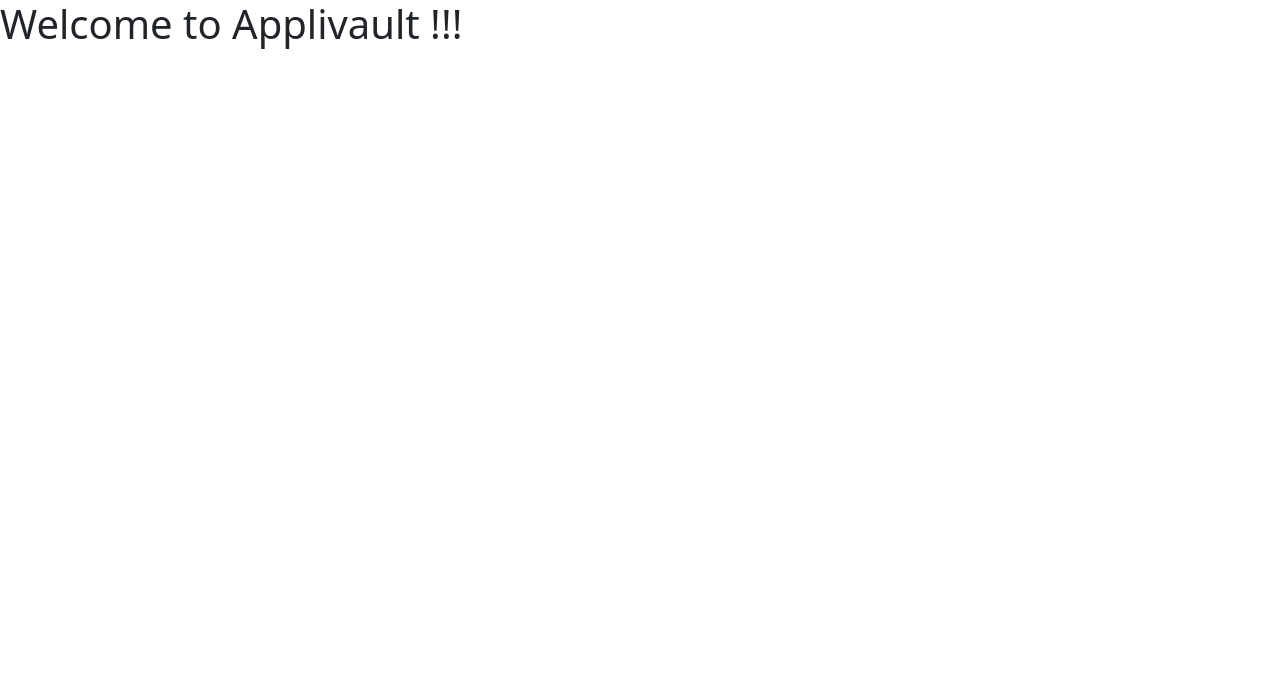
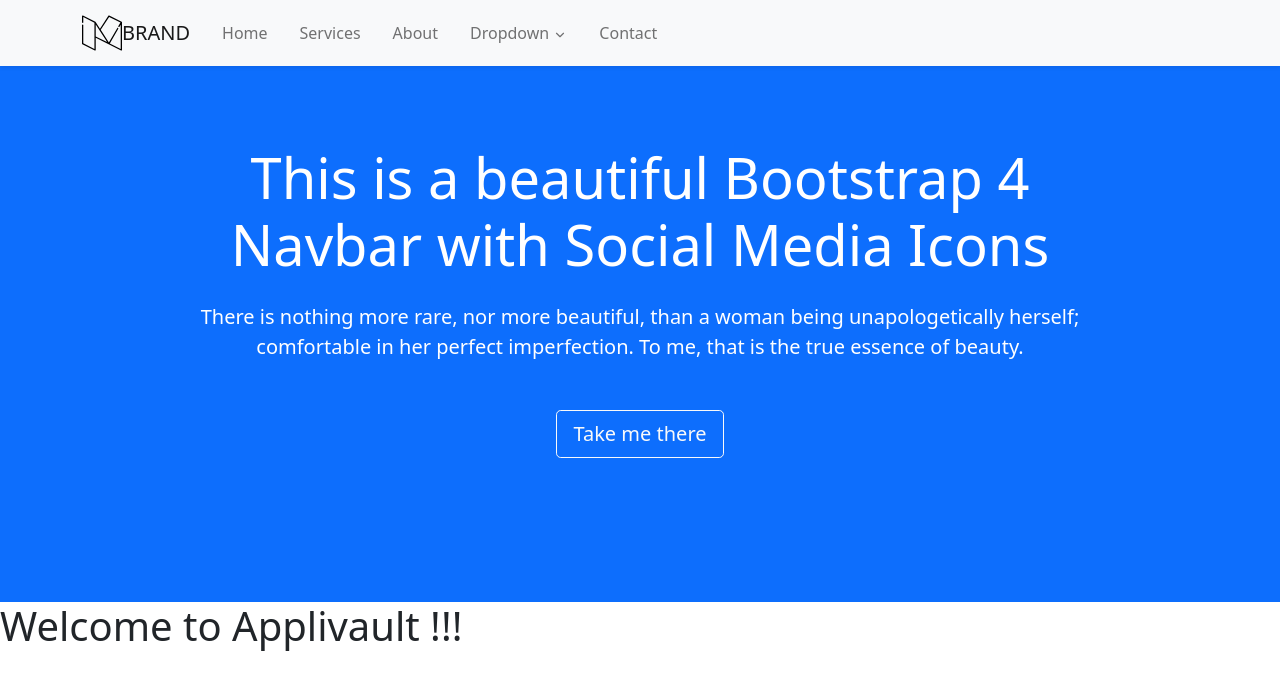
Before and after one commit to IanMalobaMwakha/AppliVault, a Python web app: template applivault/core/templates/core/index.html in a window 1280 px wide. Shown: the top 690 px of the page. Run offline with Jinja, Linux system fonts and the light colour scheme; the template is opened without the code that fills it, so the values that code supplies are empty.

Commit message:
modified:   applivault/core/templates/core/base.html

```diff
--- a/applivault/core/templates/core/base.html
+++ b/applivault/core/templates/core/base.html
@@ -9,10 +9,105 @@
     <link href="https://cdn.jsdelivr.net/npm/bootstrap@5.0.2/dist/css/bootstrap.min.css" rel="stylesheet" integrity="sha384-EVSTQN3/azprG1Anm3QDgpJLIm9Nao0Yz1ztcQTwFspd3yD65VohhpuuCOmLASjC" crossorigin="anonymous">
 
     <title>{% block title %}{% endblock %} | Applivault</title>
+    <style>
+      .dropdown-toggle::after {
+          display: none;
+      }
+      .text-decoration-none{
+        text-decoration: none!important;
+      }
+      /* Font Awesome Icons have variable width. Added fixed width to fix that.*/
+      .icon-width { width: 2rem;}
+    </style>
   </head>
   <body>
-    {% block content %}
-    {% endblock %}
+
+
+
+
+<!--
+
+BootStrap NavBar Example Three - Social Media Icons
+ //
+1. Replaced the ugly toggle with angle
+2. Used hover only for large screen and above
+3. You can add resize function if you want in javascript
+4. SlideIn / SlideUp can be replaced with FadeIn /FadeUp
+5. Delay on leaving mouse is applied to ensure the hover actions are not jittery.
+//
+-->
+
+
+<nav class="navbar navbar-expand-lg navbar-light shadow-sm bg-light fixed-top">
+  <div class="container"> <a class="navbar-brand d-flex align-items-center" href="#">
+  <svg width="40px" version="1.1" id="Layer_1" xmlns="http://www.w3.org/2000/svg" xmlns:xlink="http://www.w3.org/1999/xlink" x="0px" y="0px" viewBox="0 0 512 512" style="enable-background:new 0 0 512 512;" xml:space="preserve">
+  <g>
+  <g>
+  <path d="M511.981,118.509c-0.135-2.956-1.892-5.726-4.565-7.04l-159.24-79.62c-3.776-1.887-8.363-0.64-10.664,2.898 L229.916,200.282l-55.413-85.891c-0.796-1.235-1.945-2.264-3.259-2.922l-159.24-79.62C6.582,29.138,0,33.218,0,39.268v79.621 c0,4.581,3.712,8.294,8.294,8.294c4.581,0,8.294-3.712,8.294-.294V52.687l142.652,71.326v335.32L16.587,388.008V154.277	c0-4.581-3.712-8.294-8.294-8.294c-4.581,0-8.294,3.712-8.294,8.294v238.857c0,3.142,1.775,6.013,4.585,7.418l159.24,79.62	c5.427,2.714,12.003-1.375,12.003-7.418V318.087l324.17,162.085c5.427,2.714,12.003-1.375,12.003-7.418V118.888	C512,118.76,511.987,118.636,511.981,118.509z M175.827,299.541v-152.5l145.239,225.12L175.827,299.541z M495.413,459.335
+  l-139.34-69.671l108.576-186.993c2.299-3.961,0.952-9.037-3.009-11.337c-3.96-2.298-9.036-0.953-11.337,3.009L344.094,377.258
+  L239.77,215.555L347.383,49.998l144.717,72.359l-26.387,45.446c-2.299,3.961-0.952,9.037,3.009,11.337	c3.958,2.297,9.035,0.953,11.337-3.009l15.354-26.443V459.335z" fill="#000" />
+  </g>
+  </g>
+  </svg>
+  <span class="ml-3 font-weight-bold">BRAND</apan>
+  </a> <button class="navbar-toggler navbar-toggler-right border-0" type="button" data-toggle="collapse" data-target="#navbar4">
+  <span class="navbar-toggler-icon"></span>
+  </button>
+
+
+  <div class="collapse navbar-collapse" id="navbar4">
+  <ul class="navbar-nav mr-auto pl-lg-4">
+  <li class="nav-item px-lg-2 active"> <a class="nav-link" href="#"> <span class="d-inline-block d-lg-none icon-width"><i class="fas fa-home"></i></span>Home</a> </li>
+  <li class="nav-item px-lg-2"> <a class="nav-link" href="#"><span class="d-inline-block d-lg-none icon-width"><i class="fas fa-spa"></i></span>Services</a> </li>
+  <li class="nav-item px-lg-2"> <a class="nav-link" href="#"><span class="d-inline-block d-lg-none icon-width"><i class="far fa-user"></i></i></span>About</a> </li>
+
+  <li class="nav-item px-lg-2 dropdown d-menu">
+  <a class="nav-link dropdown-toggle" href="#" id="dropdown01" data-toggle="dropdown" aria-haspopup="true" aria-expanded="false"><span class="d-inline-block d-lg-none icon-width"><i class="far fa-caret-square-down"></i></span>Dropdown
+  <svg  id="arrow" xmlns="http://www.w3.org/2000/svg" width="14" height="14" viewBox="0 0 24 24" fill="none" stroke="currentColor" stroke-width="2" stroke-linecap="round" stroke-linejoin="round">
+  <polyline points="6 9 12 15 18 9"></polyline>
+  </svg>
+  </a>
+  <div class="dropdown-menu shadow-sm sm-menu" aria-labelledby="dropdown01">
+  <a class="dropdown-item" href="#">Action</a>
+  <a class="dropdown-item" href="#">Another action</a>
+  <a class="dropdown-item" href="#">Something else here</a>
+  </div>
+  </li>
+
+  <li class="nav-item px-lg-2"> <a class="nav-link" href="#"><span class="d-inline-block d-lg-none icon-width"><i class="far fa-envelope"></i></span>Contact</a> </li>
+  </ul>
+  <ul class="navbar-nav ml-auto mt-3 mt-lg-0">
+  <li class="nav-item"> <a class="nav-link" href="#">
+    <i class="fab fa-twitter"></i><span class="d-lg-none ml-3">Twitter</span>
+  </a> </li>
+  <li class="nav-item"> <a class="nav-link" href="#">
+  <i class="fab fa-facebook"></i><span class="d-lg-none ml-3">Facebook</span>
+  </a> </li>
+  <li class="nav-item"> <a class="nav-link" href="#">
+  <i class="fab fa-instagram"></i><span class="d-lg-none ml-3">Instagram</span>
+  </a> </li>
+    <li class="nav-item"> <a class="nav-link" href="#">
+  <i class="fab fa-linkedin"></i><span class="d-lg-none ml-3">Linkedin</span>
+  </a> </li>
+  </ul>
+  </div>
+  </div>
+  </nav>
+
+  <!--The html below this line is for display purpose only-->
+
+  <div class="py-5 text-center text-white bg-primary">
+  <div class="container py-5">
+  <div class="row py-5">
+  <div class="mx-auto col-lg-10">
+    <h1 class="display-4 mb-4 ">This is a beautiful Bootstrap 4 Navbar with Social Media Icons </h1>
+    <p class="lead mb-5">There is nothing more rare, nor more beautiful, than a woman being unapologetically herself; comfortable in her perfect imperfection. To me, that is the true essence of beauty.  </p> <a href="#" class="btn btn-lg btn-outline-light mx-1">Take me there</a>
+  </div>
+  </div>
+  </div>
+  </div>
+  {% block content %}
+  {% endblock %}
     <!-- Optional JavaScript; choose one of the two! -->
 
     <!-- Option 1: Bootstrap Bundle with Popper -->
@@ -23,5 +118,16 @@
     <script src="https://cdn.jsdelivr.net/npm/@popperjs/core@2.9.2/dist/umd/popper.min.js" integrity="sha384-IQsoLXl5PILFhosVNubq5LC7Qb9DXgDA9i+tQ8Zj3iwWAwPtgFTxbJ8NT4GN1R8p" crossorigin="anonymous"></script>
     <script src="https://cdn.jsdelivr.net/npm/bootstrap@5.0.2/dist/js/bootstrap.min.js" integrity="sha384-cVKIPhGWiC2Al4u+LWgxfKTRIcfu0JTxR+EQDz/bgldoEyl4H0zUF0QKbrJ0EcQF" crossorigin="anonymous"></script>
     -->
+    <script>
+      $(document).ready(function () {
+      if ($(window).width() > 991){
+      $('.navbar-light .d-menu').hover(function () {
+              $(this).find('.sm-menu').first().stop(true, true).slideDown(150);
+          }, function () {
+              $(this).find('.sm-menu').first().stop(true, true).delay(120).slideUp(100);
+          });
+          }
+      });
+    </script>
   </body>
 </html>
```
